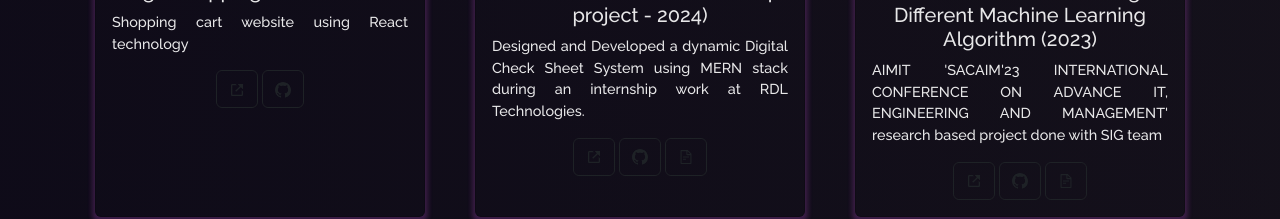
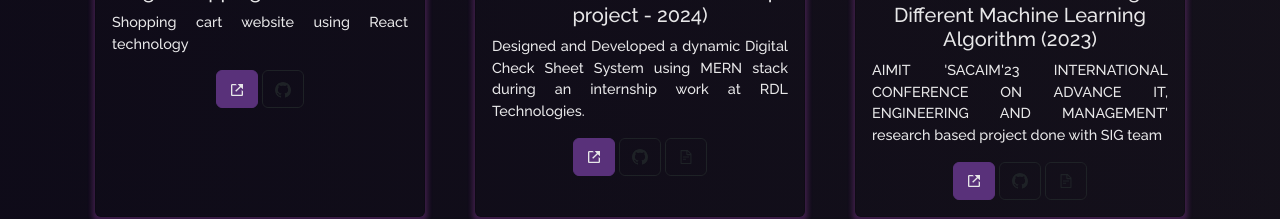
Before and after one commit to salahaKA/MyPortfolio, a React (Create React App) app in the folder portfolio/: page /project in a window 1280 px wide. Shown: the part 596-815 px from the top of the page. Built offline with nearby package versions, Linux system fonts and the light colour scheme.

Commit message:
link highlight

```diff
--- a/portfolio/src/components/Projects/ProjectCards.js
+++ b/portfolio/src/components/Projects/ProjectCards.js
@@ -35,7 +35,7 @@ function ProjectCards(props) {
       <div className="project-buttons">
         {!props.isBlog && props.demoLink && (
           <Button
-            variant="outline-dark"
+            // variant="outline-dark"
             href={props.demoLink}
             target="_blank"
             className="icon-button"
```
